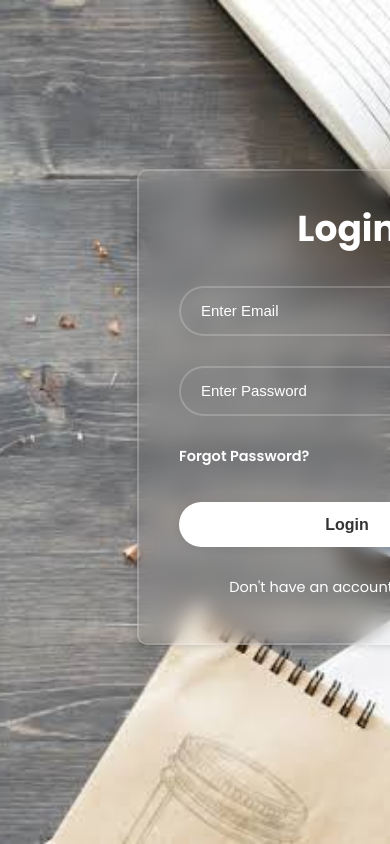
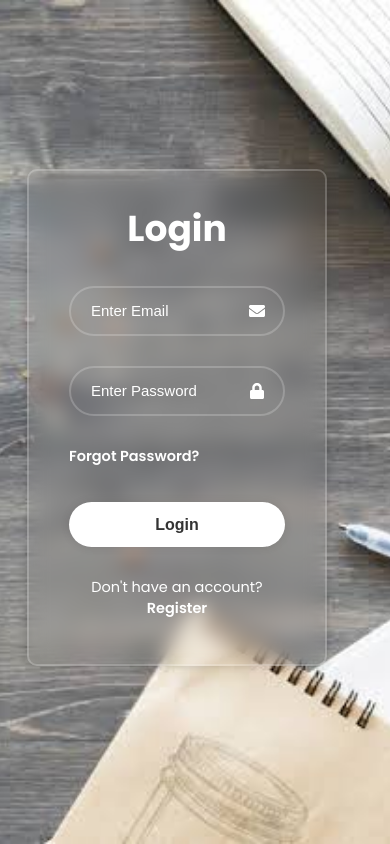
Before and after one commit to wee-dwee/classConnect, a React (Create React App) app in the folder classConnect/: page / in a window 390 px wide. Built offline with nearby package versions, Linux system fonts and the light colour scheme.

Commit message:
updated responsiveness

```diff
--- a/classConnect/src/Components/LoginForm.css
+++ b/classConnect/src/Components/LoginForm.css
@@ -28,12 +28,41 @@ body {
     color: #fff;
     border-radius: 10px;
     padding: 30px 40px;
-    position: fixed; /* Fixed position */
-  /* Center vertically */
+    position: fixed;
     left: 35%;
     top: 20%;
-    transform: translate(-50%, -50%); /* Center the box */
-    animation: bounce 3s ease-in-out 1 forwards;
+    transform: translate(-50%, -50%);
+    animation: bounce 5s ease-in-out 1 forwards;
+}
+@media(max-width: 1200px)
+{
+  .wrapper{
+    left:25%;
+  }
+}
+
+@media(max-width: 650px)
+{
+  .wrapper{
+    left:15%;
+    width: 380px;
+  }
+}
+
+@media(max-width: 500px)
+{
+  .wrapper{
+    left:7%;
+    width: 350px;
+  }
+}
+
+@media(max-width: 400px)
+{
+  .wrapper{
+    left:7%;
+    width: 300px;
+  }
 }
 
 
@@ -154,6 +183,3 @@ body {
       transform: translateY(0) scaleY(1) scaleX(1);
     }
   }
-
-
-  /* Other CSS styles... */
```
